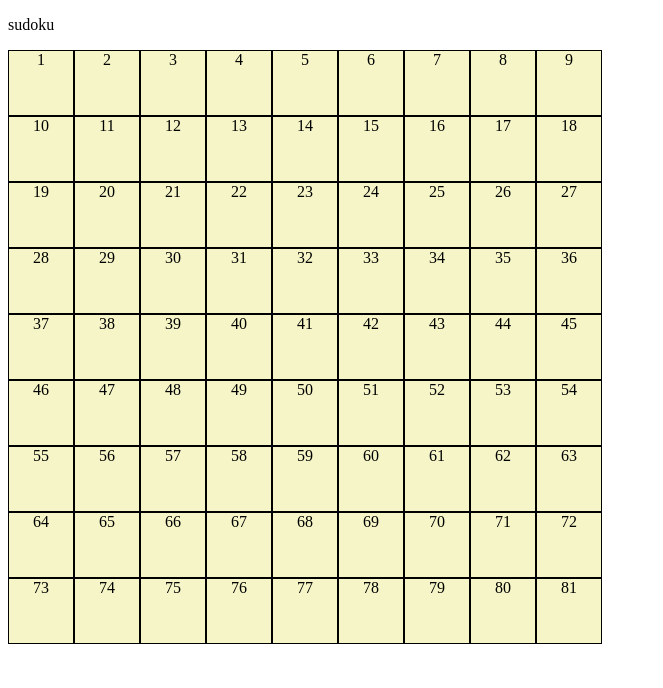
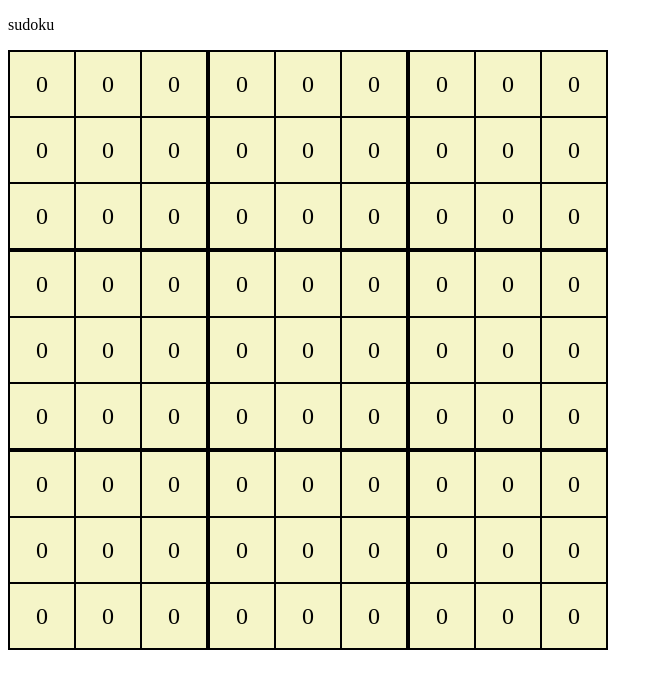
Before and after one commit to PabloCaballero1295/Sudoku-web, a React (Vite) app: page / in a window 1280 px wide. Shown: the top 688 px of the page, without its empty margins (0-663 px from the left). Built offline with nearby package versions, Linux system fonts and the light colour scheme.

Commit message:
created Box component

```diff
--- a/src/App.css
+++ b/src/App.css
@@ -1,3 +1,7 @@
+body {
+  font-size: 16px;
+}
+
 /*
 #root {
   max-width: 1280px;
--- a/src/components/Board/Board.css
+++ b/src/components/Board/Board.css
@@ -9,3 +9,7 @@
   align-items: center;
   width: fit-content;
 }
+
+.board-row {
+  display: flex;
+}
--- a/src/components/Board/Board.tsx
+++ b/src/components/Board/Board.tsx
@@ -1,33 +1,57 @@
-import { useState } from "react"
+import { useState, useEffect } from "react"
 import { Cell } from "../Cell/Cell"
+import { Box } from "../Box/Box"
 import "./Board.css"
+import { GetGridBoxes } from "../../utils/utils"
 
 export const Board = () => {
   const rows: number = 9
   const cols: number = 9
   const grid: number[][] = []
-  let n = 1
+  //let n = 1
   for (let i = 0; i < rows; i++) {
     grid[i] = []
     for (let j = 0; j < cols; j++) {
-      grid[i][j] = n
-      n++
+      grid[i][j] = 0
+      //n++
     }
   }
 
   const [board, setBoard] = useState(grid)
+  const [gridBoxes, setGridBoxes] = useState(GetGridBoxes({ data: board }))
 
   return (
     <div className="board">
-      {board.map((row) => {
+      {/*
+      {board.map((row, index) => {
         return (
-          <div className="testing">
+          <div key={index} className="testing">
             {row.map((n: number, index) => {
               return <Cell key={index} n={n} />
             })}
           </div>
         )
       })}
+      <br />
+      <br />
+      <br />*/}
+      <>
+        <div className="board-row">
+          <Box data={gridBoxes[0]} />
+          <Box data={gridBoxes[1]} />
+          <Box data={gridBoxes[2]} />
+        </div>
+        <div className="board-row">
+          <Box data={gridBoxes[3]} />
+          <Box data={gridBoxes[4]} />
+          <Box data={gridBoxes[5]} />
+        </div>
+        <div className="board-row">
+          <Box data={gridBoxes[6]} />
+          <Box data={gridBoxes[7]} />
+          <Box data={gridBoxes[8]} />
+        </div>
+      </>
     </div>
   )
 }
--- /dev/null
+++ b/src/components/Box/Box.css
@@ -0,0 +1,8 @@
+.box {
+  border: 1px solid black;
+}
+
+.box-row {
+  display: flex;
+  flex-direction: row;
+}
--- /dev/null
+++ b/src/components/Box/Box.tsx
@@ -0,0 +1,33 @@
+import { Cell } from "../Cell/Cell"
+import "./Box.css"
+
+interface CellProps {
+  row: number
+  col: number
+  value: number
+}
+interface BoxProps {
+  data: Array<CellProps>
+}
+
+export const Box = ({ data }: BoxProps) => {
+  return (
+    <div className="box">
+      <div className="box-row">
+        <Cell n={data[0].value} />
+        <Cell n={data[1].value} />
+        <Cell n={data[2].value} />
+      </div>
+      <div className="box-row">
+        <Cell n={data[3].value} />
+        <Cell n={data[4].value} />
+        <Cell n={data[5].value} />
+      </div>
+      <div className="box-row">
+        <Cell n={data[6].value} />
+        <Cell n={data[7].value} />
+        <Cell n={data[8].value} />
+      </div>
+    </div>
+  )
+}
--- a/src/components/Cell/Cell.css
+++ b/src/components/Cell/Cell.css
@@ -1,6 +1,14 @@
 .cell {
-  width: 4em;
-  height: 4em;
+  font-size: 1.5rem;
+  display: flex;
+  flex-direction: column;
+  justify-content: center;
+  width: 4rem;
+  height: 4rem;
   border: 1px solid black;
   text-align: center;
 }
+
+.cell:hover {
+  background-color: rgba(255, 255, 255, 0.8);
+}
--- /dev/null
+++ b/src/utils/utils.ts
@@ -0,0 +1,116 @@
+interface GetGridBoxes {
+  data: Array<Array<number>>
+}
+
+export const GetGridBoxes = ({ data }: GetGridBoxes) => {
+  const board = data
+  const box1 = [
+    { row: 0, col: 0, value: board[0][0] },
+    { row: 0, col: 1, value: board[0][1] },
+    { row: 0, col: 2, value: board[0][2] },
+    { row: 1, col: 0, value: board[1][0] },
+    { row: 1, col: 1, value: board[1][1] },
+    { row: 1, col: 2, value: board[1][2] },
+    { row: 2, col: 0, value: board[2][0] },
+    { row: 2, col: 1, value: board[2][1] },
+    { row: 2, col: 2, value: board[2][2] },
+  ]
+
+  const box2 = [
+    { row: 0, col: 3, value: board[0][3] },
+    { row: 0, col: 4, value: board[0][4] },
+    { row: 0, col: 5, value: board[0][5] },
+    { row: 1, col: 3, value: board[1][3] },
+    { row: 1, col: 4, value: board[1][4] },
+    { row: 1, col: 5, value: board[1][5] },
+    { row: 2, col: 3, value: board[2][3] },
+    { row: 2, col: 4, value: board[2][4] },
+    { row: 2, col: 5, value: board[2][5] },
+  ]
+
+  const box3 = [
+    { row: 0, col: 6, value: board[0][6] },
+    { row: 0, col: 7, value: board[0][7] },
+    { row: 0, col: 8, value: board[0][8] },
+    { row: 1, col: 6, value: board[1][6] },
+    { row: 1, col: 7, value: board[1][7] },
+    { row: 1, col: 8, value: board[1][8] },
+    { row: 2, col: 6, value: board[2][6] },
+    { row: 2, col: 7, value: board[2][7] },
+    { row: 2, col: 8, value: board[2][8] },
+  ]
+
+  const box4 = [
+    { row: 3, col: 0, value: board[3][0] },
+    { row: 3, col: 1, value: board[3][1] },
+    { row: 3, col: 2, value: board[3][2] },
+    { row: 4, col: 0, value: board[4][0] },
+    { row: 4, col: 1, value: board[4][1] },
+    { row: 4, col: 2, value: board[4][2] },
+    { row: 5, col: 0, value: board[5][0] },
+    { row: 5, col: 1, value: board[5][1] },
+    { row: 5, col: 2, value: board[5][2] },
+  ]
+
+  const box5 = [
+    { row: 3, col: 3, value: board[3][3] },
+    { row: 3, col: 4, value: board[3][4] },
+    { row: 3, col: 5, value: board[3][5] },
+    { row: 4, col: 3, value: board[4][3] },
+    { row: 4, col: 4, value: board[4][4] },
+    { row: 4, col: 5, value: board[4][5] },
+    { row: 5, col: 3, value: board[5][3] },
+    { row: 5, col: 4, value: board[5][4] },
+    { row: 5, col: 5, value: board[5][5] },
+  ]
+
+  const box6 = [
+    { row: 3, col: 6, value: board[3][6] },
+    { row: 3, col: 7, value: board[3][7] },
+    { row: 3, col: 8, value: board[3][8] },
+    { row: 4, col: 6, value: board[4][6] },
+    { row: 4, col: 7, value: board[4][7] },
+    { row: 4, col: 8, value: board[4][8] },
+    { row: 5, col: 6, value: board[5][6] },
+    { row: 5, col: 7, value: board[5][7] },
+    { row: 5, col: 8, value: board[5][8] },
+  ]
+
+  const box7 = [
+    { row: 6, col: 0, value: board[6][0] },
+    { row: 6, col: 1, value: board[6][1] },
+    { row: 6, col: 2, value: board[6][2] },
+    { row: 7, col: 0, value: board[7][0] },
+    { row: 7, col: 1, value: board[7][1] },
+    { row: 7, col: 2, value: board[7][2] },
+    { row: 8, col: 0, value: board[8][0] },
+    { row: 8, col: 1, value: board[8][1] },
+    { row: 8, col: 2, value: board[8][2] },
+  ]
+
+  const box8 = [
+    { row: 6, col: 3, value: board[6][3] },
+    { row: 6, col: 4, value: board[6][4] },
+    { row: 6, col: 5, value: board[6][5] },
+    { row: 7, col: 3, value: board[7][3] },
+    { row: 7, col: 4, value: board[7][4] },
+    { row: 7, col: 5, value: board[7][5] },
+    { row: 8, col: 3, value: board[8][3] },
+    { row: 8, col: 4, value: board[8][4] },
+    { row: 8, col: 5, value: board[8][5] },
+  ]
+
+  const box9 = [
+    { row: 6, col: 6, value: board[6][6] },
+    { row: 6, col: 7, value: board[6][7] },
+    { row: 6, col: 8, value: board[6][8] },
+    { row: 7, col: 6, value: board[7][6] },
+    { row: 7, col: 7, value: board[7][7] },
+    { row: 7, col: 8, value: board[7][8] },
+    { row: 8, col: 6, value: board[8][6] },
+    { row: 8, col: 7, value: board[8][7] },
+    { row: 8, col: 8, value: board[8][8] },
+  ]
+
+  return [box1, box2, box3, box4, box5, box6, box7, box8, box9]
+}
```
